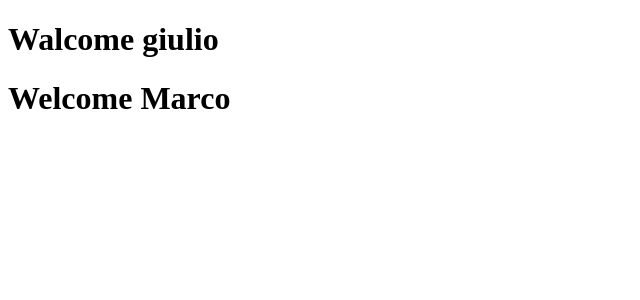
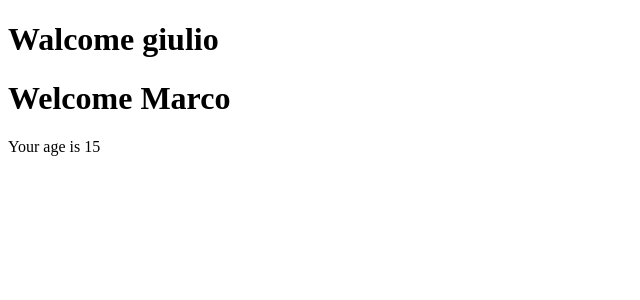
Before and after one commit to vrunafederico/Develhope-React, a React (Create React App) app: page / in a window 1280 px wide. Shown: the top 300 px of the page, without its empty margins (0-640 px from the left). Built offline with nearby package versions, Linux system fonts and the light colour scheme.

Commit message:
Conditional-Rendering-2

```diff
--- a/src/Welcome.js
+++ b/src/Welcome.js
@@ -5,7 +5,7 @@ export class Walcome extends React.Component {
     return (
       <>
         <h1>Welcome {this.props.name}</h1>
-        {this.props.age > 18 && <Age age={this.props.age}/>}
+        {this.props.age && <Age age={this.props.age}/>}
       </>
     );
   }
--- a/src/index.js
+++ b/src/index.js
@@ -4,17 +4,17 @@ import ReactDOM from "react-dom";
 ReactDOM.render(<App />, document.getElementById("app"));
 const root = ReactDOM.createRoot(document.getElementById("root"));
 
-root.render(<Name name={<strong>giulio</strong>} age={15} />);
+root.render(<Name name={<strong>giulio</strong>} />);
 
 export function Name(props) {
   return (
     <>
       <h1>Walcome {props.name ?? "francesco"}</h1>
-      {props.age > 18 && <Age age={props.age}/>}
+      {props.age && <Age2 age={props.age}/>}
     </>
   );
 }
 
-export function Age(props) {
+export function Age2(props) {
   return <p>Your age is {props.age}</p>;
 }
```
